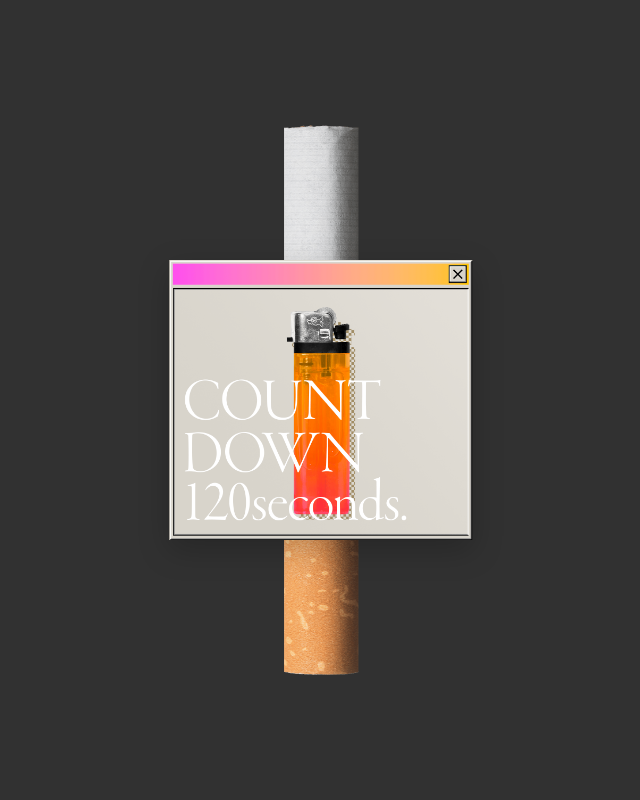
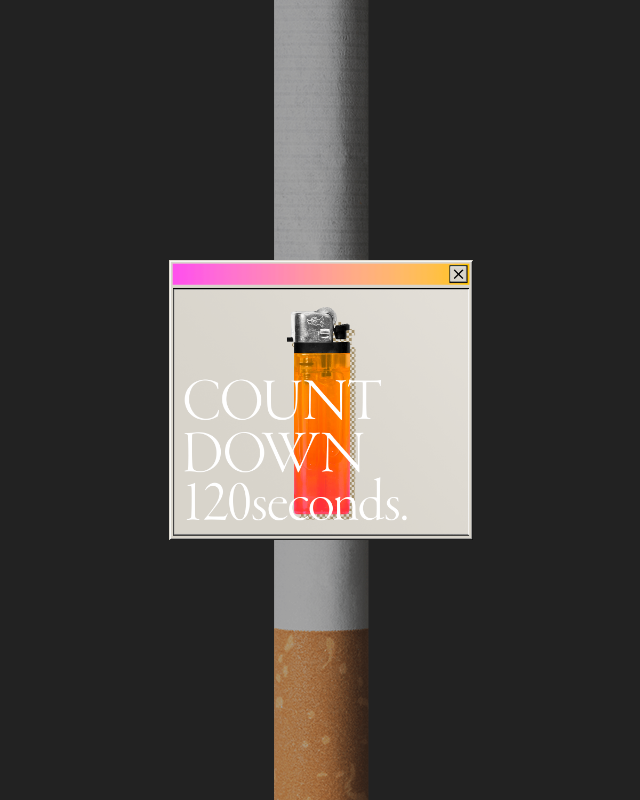
Before and after one commit to nahte1984/cigarette, a plain HTML site: page index.html in a window 1280 px wide. Shown: the whole page, without its empty margins (319-959 px from the left). Drawn offline with Linux system fonts and the light colour scheme.

Commit message:
Update index.html

```diff
--- a/index.html
+++ b/index.html
@@ -3,7 +3,7 @@
 <head>
     <meta charset="UTF-8">
     <meta name="viewport" content="width=device-width, initial-scale=1.0">
-    <title>🚬 🚬 🚬</title>
+    <title>🚬 🚬</title>
     <style>
         body, html {
             margin: 0;
@@ -29,65 +29,68 @@
             z-index: 10;
         }
 
-        /* 視覺主體容器：改為絕對寬高，讓所有圖片基準一致 */
+        /* 視覺主體容器：改為絕對寬度，高度由內部圖片撐開，確保比例完美 */
         #scene {
             position: relative;
-            width: 75px;  /* 絕對寬度 */
-            height: 550px; /* 絕對高度 */
+            width: 95px;  /* 絕對寬度 95px */
             display: flex;
             justify-content: center;
         }
 
-        /* 打火機按鈕 */
-        #lighter-btn {
-            position: absolute;
-            top: 50%;
-            left: 50%;
-            transform: translate(-50%, -50%);
-            height: 35vh;
-            cursor: pointer;
-            z-index: 50;
-            transition: opacity 0.8s ease, transform 0.8s ease;
-            /* 加上一點懸浮陰影增加點擊慾望 */
-            filter: drop-shadow(0 10px 15px rgba(0,0,0,0.2));
-        }
-
-        #lighter-btn:hover {
-            transform: translate(-50%, -52%) scale(1.02);
-        }
-
-        /* 圖片共用設定 */
-        .cig-element {
-            position: absolute;
-            bottom: 0;
+        /* 完好的香菸 (01) 作為排版高度基準 */
+        #cig-full {
+            display: block;
             width: 100%;
-            height: 100%;
-            /* 移除 object-fit，強迫圖片填滿容器寬高以保持對齊 */
-        }
-
-        /* 完好的香菸 (01) */
-        #cig-full {
+            height: auto;
             z-index: 2;
             clip-path: inset(0% 0 0 0);
+            transition: opacity 3s; /* 燒完時的淡出 */
         }
 
         /* 燃燒的煙頭 (02) */
         #cig-ash {
             position: absolute;
             z-index: 3;
-            width: 100%; /* 絕對跟隨容器寬度 */
+            width: 100%; /* 絕對跟隨容器 95px 寬度 */
             height: auto;
             left: 0;
             top: 0;
+            transform: translateY(-50%); /* 讓煙頭中心點對齊裁切線 */
             opacity: 0; /* 點火前隱藏 */
             transition: opacity 1s;
         }
 
         /* 燒完的煙蒂 (03) */
         #cig-butt {
+            position: absolute;
+            bottom: 0; /* 絕對對齊下方邊界，確保轉換不露餡 */
+            left: 0;
+            width: 100%;
+            height: auto;
             z-index: 1;
             opacity: 0; /* 預設隱藏，最後浮現 */
             transition: opacity 3s;
+        }
+
+        /* 初始狀態的黑色透明區隔層 */
+        #lighter-overlay {
+            position: absolute;
+            top: 0;
+            left: 0;
+            width: 100vw;
+            height: 100vh;
+            background-color: rgba(0, 0, 0, 0.31); /* 31% 透明度的黑色 */
+            display: flex;
+            justify-content: center;
+            align-items: center;
+            z-index: 50;
+            cursor: pointer;
+            transition: opacity 0.8s ease; /* 單純的 fade out 效果 */
+        }
+
+        /* 打火機按鈕，已移除陰影與 hover 動畫 */
+        #lighter-btn {
+            height: 35vh;
         }
 
     </style>
@@ -97,19 +100,19 @@
     <canvas id="smoke-canvas"></canvas>
 
     <div id="scene">
-        <img src="003.png" id="cig-butt" class="cig-element" alt="butt">
-
-        <img src="001.png" id="cig-full" class="cig-element" alt="cigarette">
-
-        <img src="002.png" id="cig-ash" alt="ash" style="transform: translateY(-50%);">
+        <img src="003.png" id="cig-butt" alt="butt">
+        <img src="001.png" id="cig-full" alt="cigarette">
+        <img src="002.png" id="cig-ash" alt="ash">
     </div>
 
-    <img src="004.png" id="lighter-btn" alt="Start Lighter">
+    <div id="lighter-overlay">
+        <img src="004.png" id="lighter-btn" alt="Start Lighter">
+    </div>
 
     <script>
         const canvas = document.getElementById('smoke-canvas');
         const ctx = canvas.getContext('2d');
-        const lighterBtn = document.getElementById('lighter-btn');
+        const lighterOverlay = document.getElementById('lighter-overlay');
         const cigFull = document.getElementById('cig-full');
         const cigAsh = document.getElementById('cig-ash');
         const cigButt = document.getElementById('cig-butt');
@@ -132,13 +135,12 @@
         resizeCanvas();
 
         // --- 點火互動 ---
-        lighterBtn.addEventListener('click', () => {
+        lighterOverlay.addEventListener('click', () => {
             if (isBurning) return;
 
-            // 隱藏打火機
-            lighterBtn.style.opacity = '0';
-            lighterBtn.style.pointerEvents = 'none';
-            lighterBtn.style.transform = 'translate(-50%, 100%) scale(0.8)'; // 往下掉落的視覺
+            // 單純 Fade out 隱藏黑底與打火機
+            lighterOverlay.style.opacity = '0';
+            lighterOverlay.style.pointerEvents = 'none';
 
             // 點燃煙頭
             cigAsh.style.opacity = '1';
```
